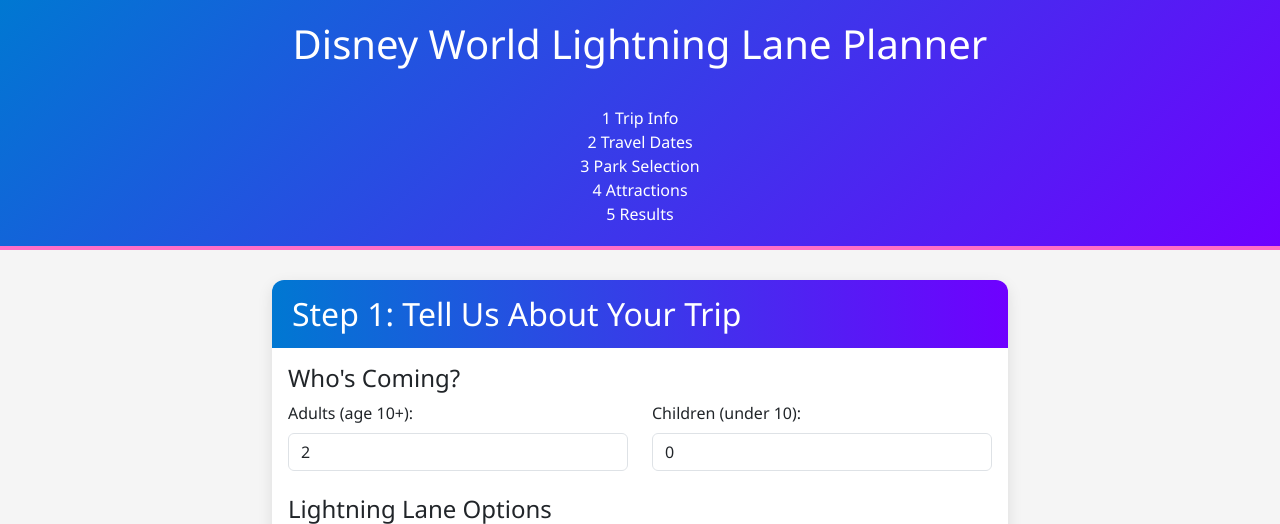
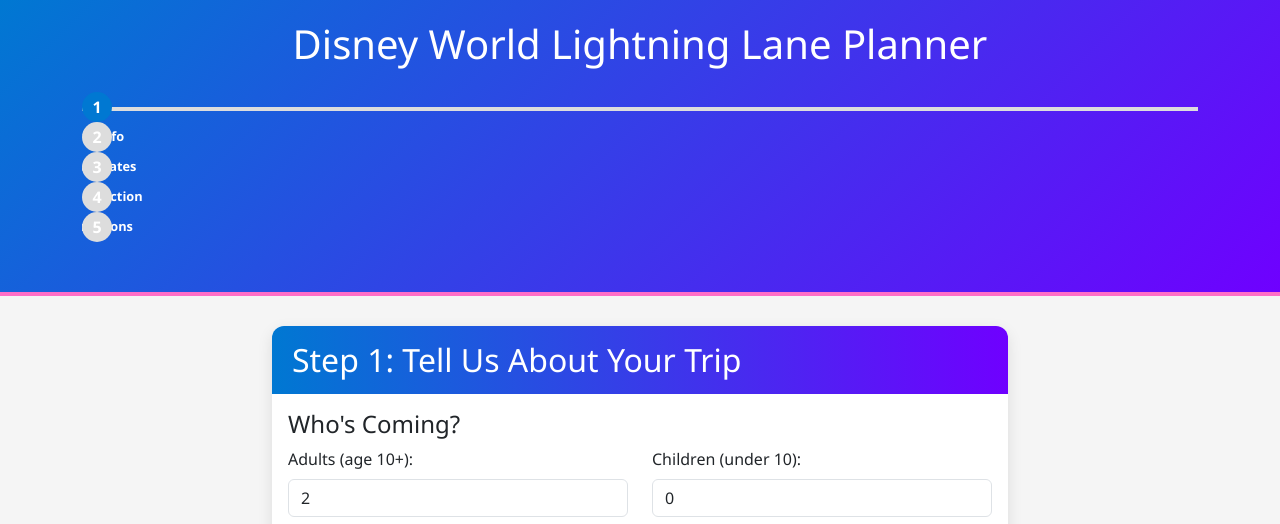
Before and after one commit to swa34/disney-lightning-planner, a Flask app: page /user_info in a window 1280 px wide. Shown: the top 524 px of the page. Run offline with Flask 3, Linux system fonts and the light colour scheme.

Commit message:
changed back

```diff
--- a/templates/user_info.html
+++ b/templates/user_info.html
@@ -3,29 +3,26 @@
 {% block title %}Your Trip Info - Disney World Lightning Lane Planner{% endblock %}
 
 {% block progress %}
-<div class="progress-container">
-    <div class="progress-bar"></div>
-    <div class="nav-circles">
-        <div class="nav-circle active" id="step1">
+<div class="progress-bar mt-4">
+    <div class="progress-step active" id="step1">
         1
-            <span class="nav-label">Trip Info</span>
+        <span class="progress-label">Trip Info</span>
     </div>
-        <div class="nav-circle" id="step2">
+    <div class="progress-step" id="step2">
         2
-            <span class="nav-label">Travel Dates</span>
+        <span class="progress-label">Travel Dates</span>
     </div>
-        <div class="nav-circle" id="step3">
+    <div class="progress-step" id="step3">
         3
-            <span class="nav-label">Park Selection</span>
+        <span class="progress-label">Park Selection</span>
     </div>
-        <div class="nav-circle" id="step4">
+    <div class="progress-step" id="step4">
         4
-            <span class="nav-label">Attractions</span>
+        <span class="progress-label">Attractions</span>
     </div>
-        <div class="nav-circle" id="step5">
+    <div class="progress-step" id="step5">
         5
-            <span class="nav-label">Results</span>
-        </div>
+        <span class="progress-label">Results</span>
     </div>
 </div>
 {% endblock %}
```
Also changed, not shown: static/style.css (+80 -7 lines). Lines whose indentation alone changed are shown as unchanged.
